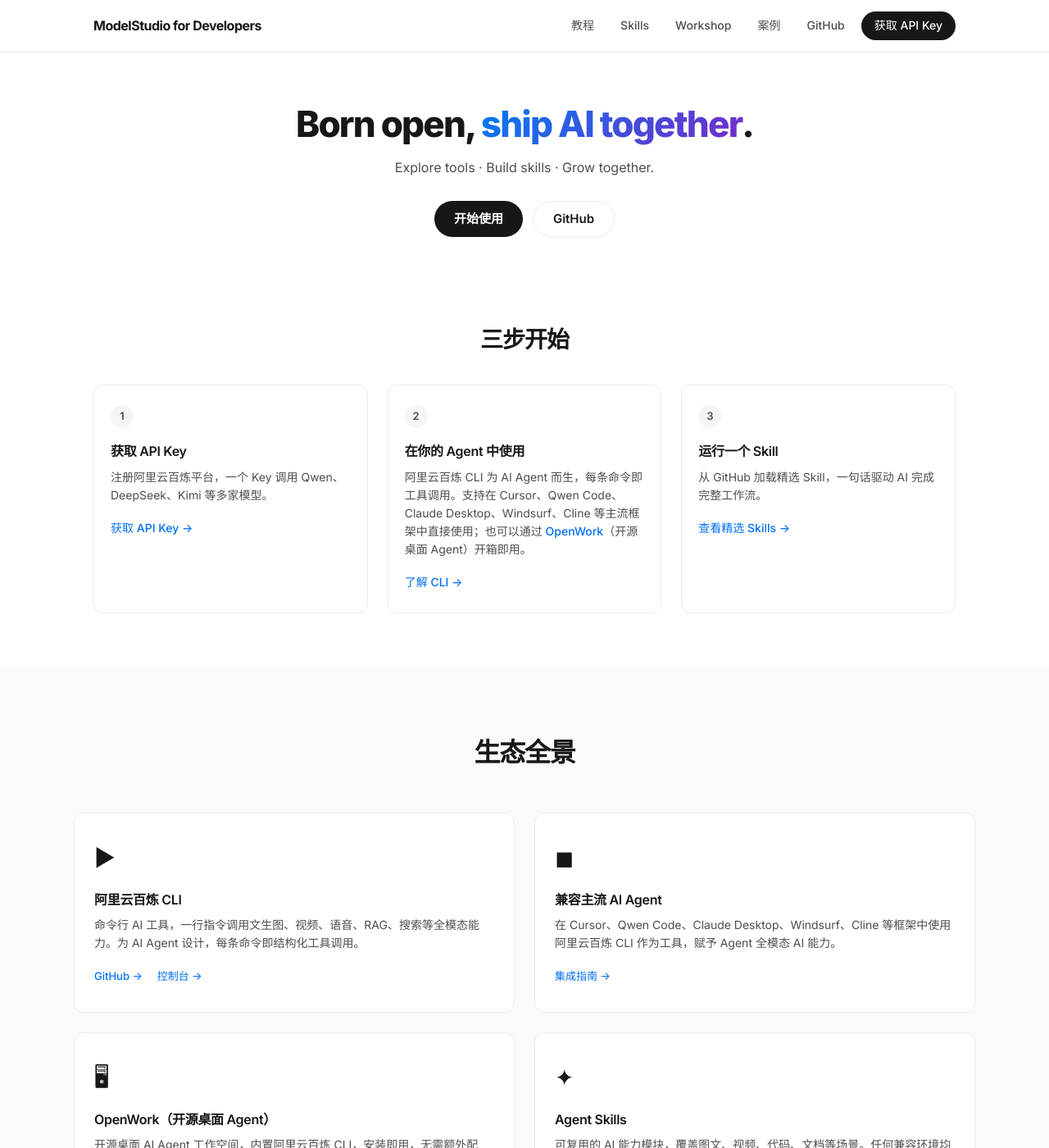
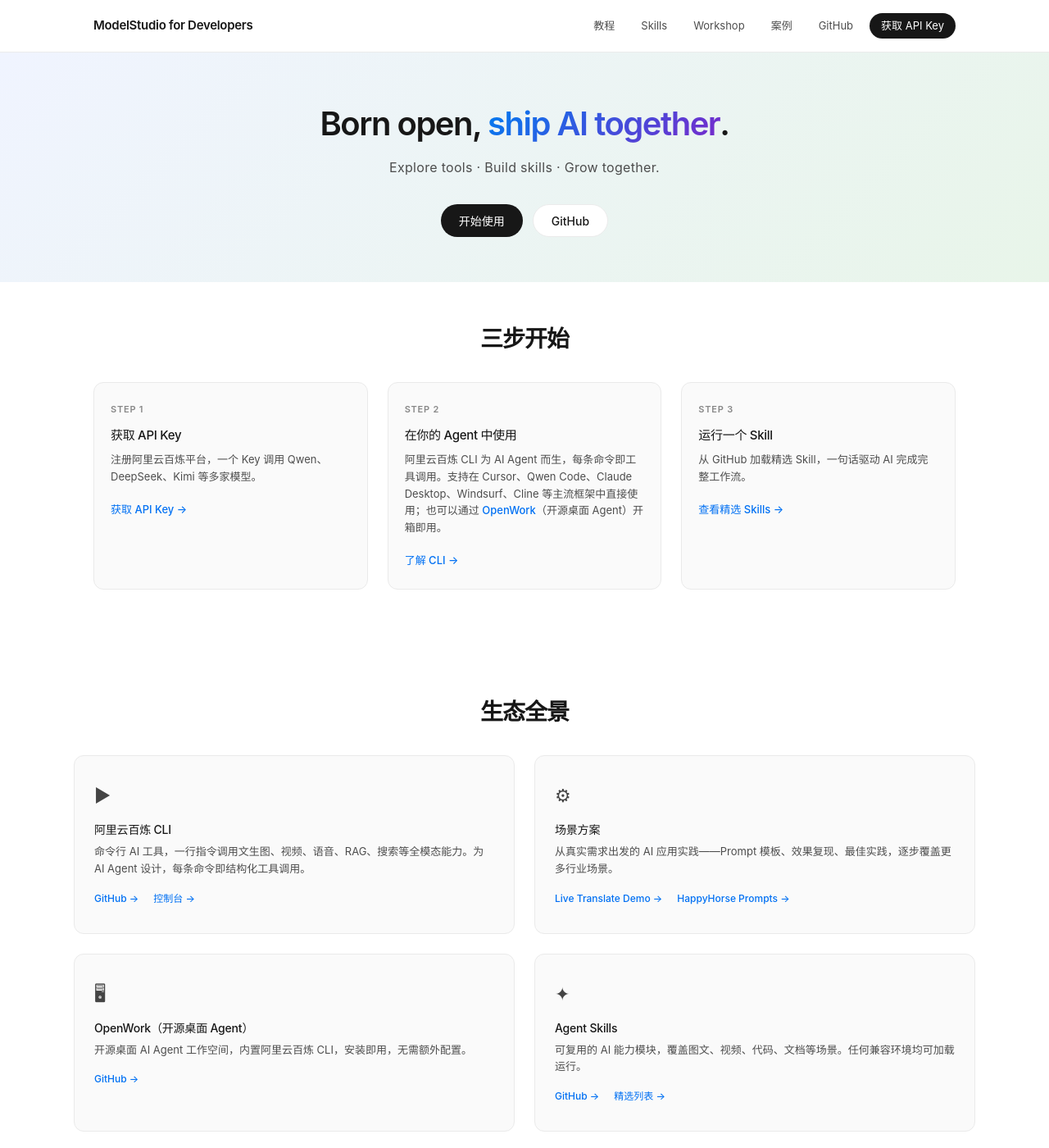
Before and after one commit to joeytoday/modelstudioai.github.io, a Jekyll site: the page built from index.md, in a window 1280 px wide and 1400 px high. Shown: the whole window at 82% size. Built offline with Jekyll 4.4.1, drawn with Linux system fonts in a browser that asks for light colours.

Commit message:
feat(home): borrow ref layout — hero gradient + softer cards + lighter typography + 场景方案 eco card
- Hero: linear-gradient(135deg, #f0f4ff → #e8f5e9) replacing plain white
- Cards: --bg-card #fafafa + --border-soft #eaeaea + 12px radius for step/eco/doc-link
- Typography: system font first (Apple/BM > Inter); h1 44/800 → 40/600/-1.5; nav 14/500 → 13/400; step badges → uppercase 'Step N'; cards h3/p/a all -1px / -100~200 weight
- Resources icons: emojis → minimal char glyphs (▹⚙✶?)
- Eco card #2: replace 兼容主流 AI Agent → 场景方案 (Live Translate Demo + HappyHorse Prompts)

```diff
--- a/_layouts/home.html
+++ b/_layouts/home.html
@@ -19,6 +19,9 @@
   --canvas: #ffffff;
   --canvas-soft: #fafafa;
   --canvas-soft-2: #f5f5f5;
+  --bg-card: #fafafa;
+  --bg-card-hover: #f5f5f5;
+  --border-soft: #eaeaea;
   --link: #0070f3;
   --link-deep: #0761d1;
   --gradient-start: #007cf0;
@@ -27,20 +30,20 @@
   --rounded-md: 8px;
   --rounded-lg: 12px;
   --rounded-pill: 100px;
-  --font-sans: Inter, -apple-system, BlinkMacSystemFont, "PingFang SC", "Microsoft YaHei", sans-serif;
+  --font-sans: -apple-system, BlinkMacSystemFont, Inter, "PingFang SC", "Microsoft YaHei", sans-serif;
   --font-mono: "JetBrains Mono", ui-monospace, SFMono-Regular, Menlo, monospace;
 }
 * { margin: 0; padding: 0; box-sizing: border-box; }
-body { font-family: var(--font-sans); color: var(--ink); line-height: 1.6; background: var(--canvas); }
+body { font-family: var(--font-sans); color: var(--ink); line-height: 1.5; background: var(--canvas); -webkit-font-smoothing: antialiased; }
 
 /* Nav */
 .nav { height: 64px; display: flex; align-items: center; position: sticky; top: 0; z-index: 100; backdrop-filter: blur(12px); background: rgba(255,255,255,0.85); border-bottom: 1px solid var(--hairline); }
 .nav-inner { max-width: 1100px; margin: 0 auto; padding: 0 24px; width: 100%; display: flex; align-items: center; justify-content: space-between; }
-.nav-logo { font-size: 16px; font-weight: 700; color: var(--ink); text-decoration: none; letter-spacing: -0.5px; }
+.nav-logo { font-size: 15px; font-weight: 600; color: var(--ink); text-decoration: none; letter-spacing: -0.3px; }
 .nav-links { display: flex; gap: 8px; align-items: center; }
-.nav-links a { color: var(--body); text-decoration: none; font-size: 14px; font-weight: 500; padding: 6px 12px; border-radius: var(--rounded-pill); transition: background 0.15s, color 0.15s; }
+.nav-links a { color: var(--body); text-decoration: none; font-size: 13px; font-weight: 400; padding: 6px 12px; border-radius: var(--rounded-pill); transition: background 0.15s, color 0.15s; }
 .nav-links a:hover { background: var(--canvas-soft-2); color: var(--ink); }
-.nav-cta { background: var(--primary) !important; color: var(--on-primary) !important; font-size: 14px !important; font-weight: 500; padding: 6px 16px !important; border-radius: var(--rounded-sm); }
+.nav-cta { background: var(--primary) !important; color: var(--on-primary) !important; font-size: 13px !important; font-weight: 500; padding: 6px 14px !important; border-radius: var(--rounded-sm); }
 .nav-cta:hover { opacity: 0.9; }
 
 /* Hero with background image */
@@ -49,7 +52,7 @@ body { font-family: var(--font-sans); color: var(--ink); line-height: 1.6; backg
   padding: 40px 24px 32px;
   text-align: center;
   overflow: hidden;
-  background: var(--canvas);
+  background: linear-gradient(135deg, #f0f4ff 0%, #e8f5e9 100%);
   min-height: 280px;
   display: flex;
   flex-direction: column;
@@ -64,11 +67,11 @@ body { font-family: var(--font-sans); color: var(--ink); line-height: 1.6; backg
   max-width: 680px;
 }
 .hero h1 {
-  font-size: 44px;
-  font-weight: 800;
-  letter-spacing: -1.8px;
-  line-height: 1.12;
-  margin-bottom: 14px;
+  font-size: 40px;
+  font-weight: 600;
+  letter-spacing: -1.5px;
+  line-height: 1.2;
+  margin-bottom: 16px;
   color: var(--ink);
 }
 .hero .gradient-text {
@@ -84,11 +87,12 @@ body { font-family: var(--font-sans); color: var(--ink); line-height: 1.6; backg
   font-size: 16px;
   color: var(--body);
   max-width: 520px;
-  margin: 0 auto 28px;
+  margin: 0 auto 32px;
   line-height: 26px;
+  letter-spacing: 0.3px;
 }
 .hero-buttons { display: flex; gap: 12px; justify-content: center; flex-wrap: wrap; }
-.btn { display: inline-flex; align-items: center; height: 44px; padding: 0 24px; border-radius: var(--rounded-pill); text-decoration: none; font-weight: 600; font-size: 15px; transition: all 0.2s; border: none; cursor: pointer; }
+.btn { display: inline-flex; align-items: center; height: 40px; padding: 0 22px; border-radius: var(--rounded-pill); text-decoration: none; font-weight: 500; font-size: 14px; transition: all 0.2s; border: none; cursor: pointer; }
 .btn-primary { background: var(--primary); color: var(--on-primary); }
 .btn-primary:hover { box-shadow: 0 4px 20px rgba(0,0,0,0.15); transform: translateY(-1px); }
 .btn-secondary { background: var(--canvas); color: var(--ink); border: 1px solid var(--hairline); }
@@ -96,48 +100,48 @@ body { font-family: var(--font-sans); color: var(--ink); line-height: 1.6; backg
 
 /* Steps */
 .steps { padding: 48px 24px 64px; max-width: 1100px; margin: 0 auto; }
-.steps h2 { text-align: center; font-size: 28px; font-weight: 700; letter-spacing: -1px; margin-bottom: 32px; }
+.steps h2 { text-align: center; font-size: 28px; font-weight: 600; letter-spacing: -1px; margin-bottom: 32px; }
 .steps-grid { display: grid; grid-template-columns: repeat(3, 1fr); gap: 24px; }
-.step-card { background: var(--canvas); border: 1px solid var(--hairline); border-radius: var(--rounded-lg); padding: 24px 20px; transition: box-shadow 0.2s, border-color 0.2s; }
-.step-card:hover { border-color: transparent; box-shadow: 0 8px 30px rgba(0,0,0,0.08); }
-.step-num { display: inline-flex; align-items: center; justify-content: center; width: 28px; height: 28px; background: var(--canvas-soft-2); border-radius: 50%; font-size: 13px; font-weight: 600; color: var(--body); margin-bottom: 16px; }
-.step-card h3 { font-size: 16px; font-weight: 600; margin-bottom: 8px; letter-spacing: -0.3px; }
-.step-card p { font-size: 14px; color: var(--body); line-height: 22px; margin-bottom: 16px; }
-.step-card a { color: var(--link); text-decoration: none; font-size: 14px; font-weight: 500; }
+.step-card { background: var(--bg-card); border: 1px solid var(--border-soft); border-radius: var(--rounded-lg); padding: 24px 20px; transition: background 0.2s, box-shadow 0.2s, border-color 0.2s; }
+.step-card:hover { background: var(--bg-card-hover); box-shadow: 0 4px 16px rgba(0,0,0,0.06); }
+.step-num { font-size: 11px; font-weight: 600; color: var(--mute); text-transform: uppercase; letter-spacing: 0.8px; margin-bottom: 12px; display: block; }
+.step-card h3 { font-size: 15px; font-weight: 500; margin-bottom: 8px; letter-spacing: -0.3px; }
+.step-card p { font-size: 13px; color: var(--body); line-height: 1.6; margin-bottom: 16px; }
+.step-card a { color: var(--link); text-decoration: none; font-size: 13px; font-weight: 500; }
 .step-card a:hover { text-decoration: underline; }
 
 /* Ecosystem */
-.ecosystem { padding: 80px 24px; background: var(--canvas-soft); }
+.ecosystem { padding: 64px 24px; background: var(--canvas); }
 .ecosystem-inner { max-width: 1100px; margin: 0 auto; }
-.ecosystem h2 { text-align: center; font-size: 32px; font-weight: 700; letter-spacing: -1.2px; margin-bottom: 48px; }
+.ecosystem h2 { text-align: center; font-size: 28px; font-weight: 600; letter-spacing: -1px; margin-bottom: 32px; }
 .eco-grid { display: grid; grid-template-columns: repeat(2, 1fr); gap: 24px; }
-.eco-card { background: var(--canvas); border: 1px solid var(--hairline); border-radius: var(--rounded-lg); padding: 32px 24px; transition: box-shadow 0.2s, transform 0.2s; }
-.eco-card:hover { transform: translateY(-2px); box-shadow: 0 8px 30px rgba(0,0,0,0.08); }
-.eco-icon { font-size: 28px; margin-bottom: 16px; display: block; }
-.eco-card h3 { font-size: 16px; font-weight: 600; margin-bottom: 6px; letter-spacing: -0.3px; }
-.eco-card p { font-size: 14px; color: var(--body); line-height: 22px; margin-bottom: 16px; }
-.eco-card a { color: var(--link); text-decoration: none; font-size: 13px; font-weight: 500; }
+.eco-card { background: var(--bg-card); border: 1px solid var(--border-soft); border-radius: var(--rounded-lg); padding: 32px 24px; transition: background 0.2s, box-shadow 0.2s, transform 0.2s; }
+.eco-card:hover { background: var(--bg-card-hover); transform: translateY(-2px); box-shadow: 0 4px 16px rgba(0,0,0,0.06); }
+.eco-icon { font-size: 22px; margin-bottom: 14px; display: block; opacity: 0.8; }
+.eco-card h3 { font-size: 14px; font-weight: 500; margin-bottom: 6px; letter-spacing: -0.2px; }
+.eco-card p { font-size: 13px; color: var(--body); line-height: 1.6; margin-bottom: 12px; }
+.eco-card a { color: var(--link); text-decoration: none; font-size: 12px; font-weight: 500; }
 .eco-card a:hover { text-decoration: underline; }
 
 /* Docs links */
-.docs-section { padding: 80px 24px; max-width: 1100px; margin: 0 auto; }
-.docs-section h2 { text-align: center; font-size: 32px; font-weight: 700; letter-spacing: -1.2px; margin-bottom: 48px; }
+.docs-section { padding: 56px 24px 72px; max-width: 1100px; margin: 0 auto; }
+.docs-section h2 { text-align: center; font-size: 28px; font-weight: 600; letter-spacing: -1px; margin-bottom: 32px; }
 .docs-grid { display: grid; grid-template-columns: repeat(2, 1fr); gap: 16px; }
-.doc-link { display: flex; align-items: center; gap: 16px; padding: 20px 24px; border: 1px solid var(--hairline); border-radius: var(--rounded-md); text-decoration: none; color: var(--ink); transition: all 0.15s; }
-.doc-link:hover { border-color: var(--ink); }
-.doc-link-icon { font-size: 24px; flex-shrink: 0; }
-.doc-link h3 { font-size: 15px; font-weight: 600; margin-bottom: 2px; letter-spacing: -0.2px; }
-.doc-link p { font-size: 13px; color: var(--body); }
+.doc-link { display: flex; align-items: center; gap: 16px; padding: 20px 24px; background: var(--bg-card); border: 1px solid var(--border-soft); border-radius: var(--rounded-lg); text-decoration: none; color: var(--ink); transition: background 0.15s, border-color 0.15s; }
+.doc-link:hover { background: var(--bg-card-hover); border-color: var(--mute); }
+.doc-link-icon { font-size: 20px; flex-shrink: 0; opacity: 0.7; }
+.doc-link h3 { font-size: 14px; font-weight: 500; margin-bottom: 2px; letter-spacing: -0.2px; }
+.doc-link p { font-size: 12px; color: var(--body); }
 
 /* Footer */
 .footer { padding: 48px 24px; border-top: 1px solid var(--hairline); text-align: center; }
-.footer p { font-size: 13px; color: var(--mute); }
+.footer p { font-size: 12px; color: var(--mute); }
 .footer a { color: var(--body); text-decoration: none; }
 .footer a:hover { color: var(--ink); }
 
 /* Mobile */
 @media (max-width: 768px) {
-  .hero h1 { font-size: 28px; letter-spacing: -1.2px; }
+  .hero h1 { font-size: 28px; font-weight: 600; letter-spacing: -1px; }
   .hero { padding: 32px 24px 24px; min-height: 220px; }
   .steps-grid, .eco-grid { grid-template-columns: 1fr; }
   .docs-grid { grid-template-columns: 1fr; }
@@ -176,19 +180,19 @@ body { font-family: var(--font-sans); color: var(--ink); line-height: 1.6; backg
   <h2>三步开始</h2>
   <div class="steps-grid">
     <div class="step-card">
-      <div class="step-num">1</div>
+      <div class="step-num">Step 1</div>
       <h3>获取 API Key</h3>
       <p>注册阿里云百炼平台，一个 Key 调用 Qwen、DeepSeek、Kimi 等多家模型。</p>
       <a href="{{ site.bailian_apikey_url }}" target="_blank">获取 API Key &rarr;</a>
     </div>
     <div class="step-card">
-      <div class="step-num">2</div>
+      <div class="step-num">Step 2</div>
       <h3>在你的 Agent 中使用</h3>
       <p>阿里云百炼 CLI 为 AI Agent 而生，每条命令即工具调用。支持在 Cursor、Qwen Code、Claude Desktop、Windsurf、Cline 等主流框架中直接使用；也可以通过 <a href="https://github.com/modelstudioai/openwork" target="_blank">OpenWork</a>（开源桌面 Agent）开箱即用。</p>
       <a href="{{ site.bailian_cli_url }}" target="_blank">了解 CLI &rarr;</a>
     </div>
     <div class="step-card">
-      <div class="step-num">3</div>
+      <div class="step-num">Step 3</div>
       <h3>运行一个 Skill</h3>
       <p>从 GitHub 加载精选 Skill，一句话驱动 AI 完成完整工作流。</p>
       <a href="/skills/">查看精选 Skills &rarr;</a>
@@ -209,10 +213,12 @@ body { font-family: var(--font-sans); color: var(--ink); line-height: 1.6; backg
         <a href="{{ site.bailian_cli_url }}" target="_blank">控制台 &rarr;</a>
       </div>
       <div class="eco-card">
-        <span class="eco-icon">&#9724;</span>
-        <h3>兼容主流 AI Agent</h3>
-        <p>在 Cursor、Qwen Code、Claude Desktop、Windsurf、Cline 等框架中使用阿里云百炼 CLI 作为工具，赋予 Agent 全模态 AI 能力。</p>
-        <a href="{{ site.bailian_cli_url }}" target="_blank">集成指南 &rarr;</a>
+        <span class="eco-icon">&#9881;</span>
+        <h3>场景方案</h3>
+        <p>从真实需求出发的 AI 应用实践——Prompt 模板、效果复现、最佳实践，逐步覆盖更多行业场景。</p>
+        <a href="https://github.com/modelstudioai/livetranslatedemo" target="_blank">Live Translate Demo &rarr;</a>
+        &nbsp;&nbsp;
+        <a href="https://github.com/modelstudioai/awesome-happyhorse-prompts" target="_blank">HappyHorse Prompts &rarr;</a>
       </div>
       <div class="eco-card">
         <span class="eco-icon">&#128421;</span>
@@ -236,19 +242,19 @@ body { font-family: var(--font-sans); color: var(--ink); line-height: 1.6; backg
   <h2>文档与资源</h2>
   <div class="docs-grid">
     <a href="/guide/" class="doc-link">
-      <div class="doc-link-icon">&#128214;</div>
+      <div class="doc-link-icon">&#9657;</div>
       <div><h3>完整教程</h3><p>从零跑通 OpenWork + CLI + Skills 全流程</p></div>
     </a>
     <a href="/workshop/" class="doc-link">
-      <div class="doc-link-icon">&#128187;</div>
+      <div class="doc-link-icon">&#9881;</div>
       <div><h3>Workshop 实验手册</h3><p>线下活动专属引导页，Step by Step 动手</p></div>
     </a>
     <a href="/showcase/" class="doc-link">
-      <div class="doc-link-icon">&#127942;</div>
+      <div class="doc-link-icon">&#10022;</div>
       <div><h3>用户案例</h3><p>社区成员的真实使用案例与实践分享</p></div>
     </a>
     <a href="/faq/" class="doc-link">
-      <div class="doc-link-icon">&#10067;</div>
+      <div class="doc-link-icon">&#63;</div>
       <div><h3>FAQ</h3><p>常见问题速查与踩坑记录</p></div>
     </a>
   </div>
```
